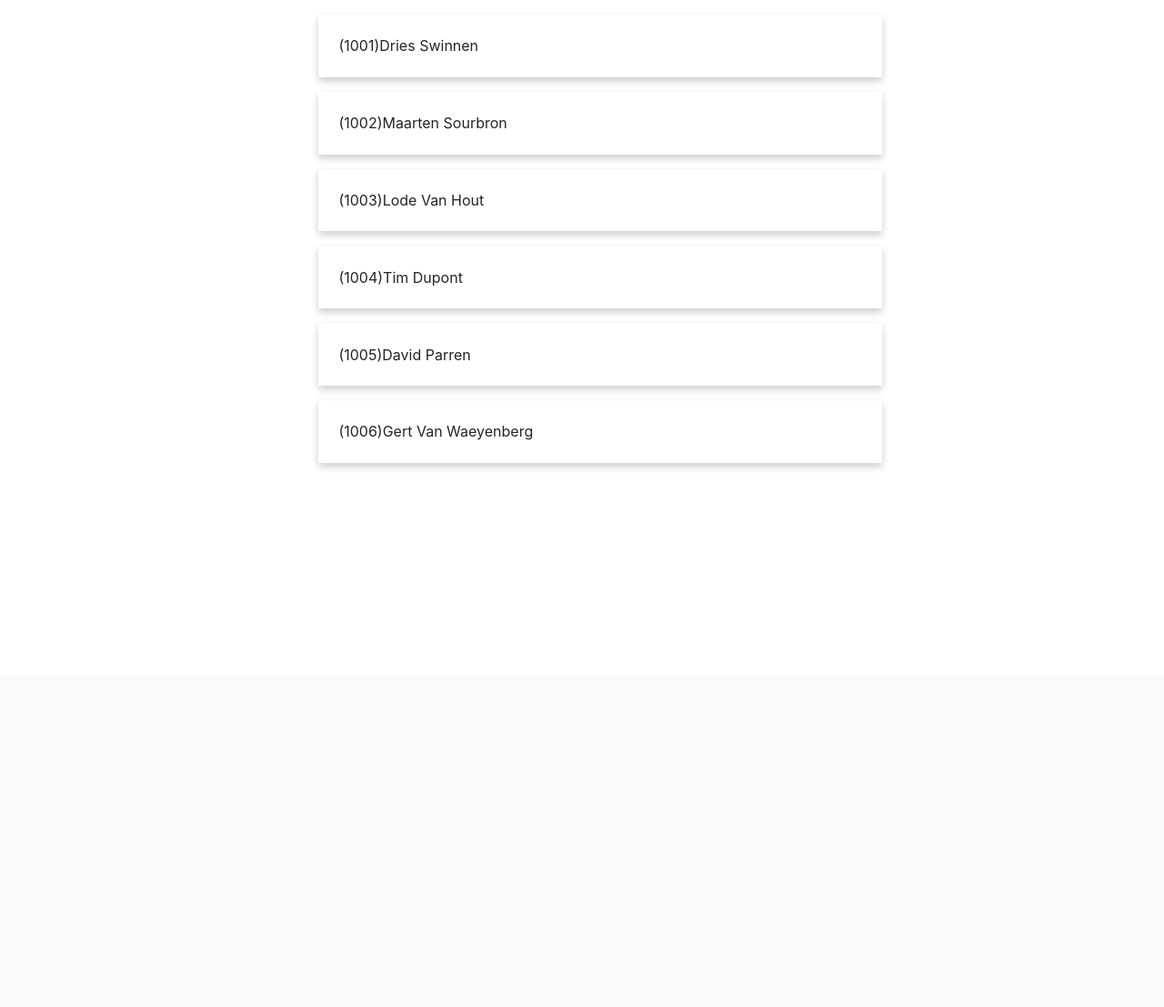
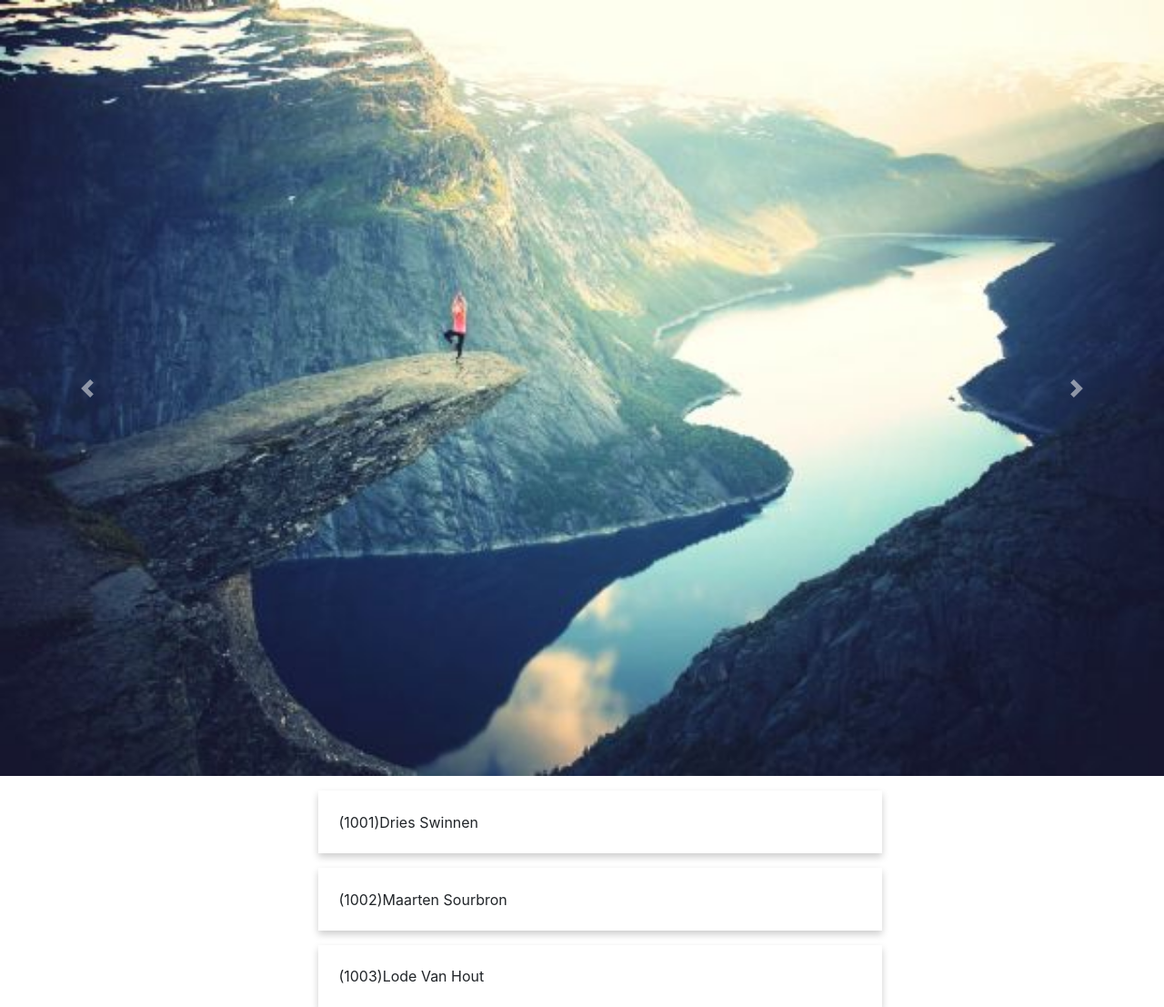
Before and after one commit to vitalibeniamino/2TIN_ResearchProject, a PHP site: page / in a window 1280 px wide. Shown: the part 56-1163 px from the top of the page at 91% size. Before the commit the page ends 571 px from the top, so only its background shows below. Run offline with PHP 8.4, Linux system fonts and the light colour scheme; data comes from the database, SQL or seed files in the repository.

Commit message:
added dynamic carousel based on images in a folder

```diff
--- a/index.php
+++ b/index.php
@@ -18,6 +18,32 @@
                 </div>
             </div>
         </nav>
+
+<div id="carouselExampleControls" class="carousel slide" data-ride="carousel">
+  <div class="carousel-inner">
+    <?php
+        // scan the images directory for images to use in the carousel
+        // first 2 keys in the returned array are . and ..   We will need to filter those!
+        $images = scandir('assets/images');
+        foreach($images as $key => $image){
+            if (!in_array($image,array(".",".."))){
+                // First item needs to get the active css class. Otherwise the carousel will not show
+                echo ($key == 2) ? '<div class="carousel-item active">' : '<div class="carousel-item">';
+                echo "<img class='d-block w-100' src='assets/images/$image'/></div>";
+            }
+        }
+    ?>
+  </div>
+  <a class="carousel-control-prev" href="#carouselExampleControls" role="button" data-slide="prev">
+    <span class="carousel-control-prev-icon" aria-hidden="true"></span>
+    <span class="sr-only">Previous</span>
+  </a>
+  <a class="carousel-control-next" href="#carouselExampleControls" role="button" data-slide="next">
+    <span class="carousel-control-next-icon" aria-hidden="true"></span>
+    <span class="sr-only">Next</span>
+  </a>
+</div>
+
         <?php
         // Use 'composer install' to get dependencies
         // Remember to run tests using PHPUnit: 'vendor/bin/phpunit tests'
@@ -42,6 +68,7 @@
 
         ?>
 
-        <script src="assets/js/bootstrap.min.js" ></sccript>
+        <script src="https://ajax.googleapis.com/ajax/libs/jquery/3.5.1/jquery.min.js"></script>
+        <script src="assets/js/bootstrap.min.js" ></script>
     </body>
 </html>
```
Also changed, not shown: assets/images/fjords.jpg (added), assets/images/lights.jpg (added), assets/images/nature.jpg (added).
